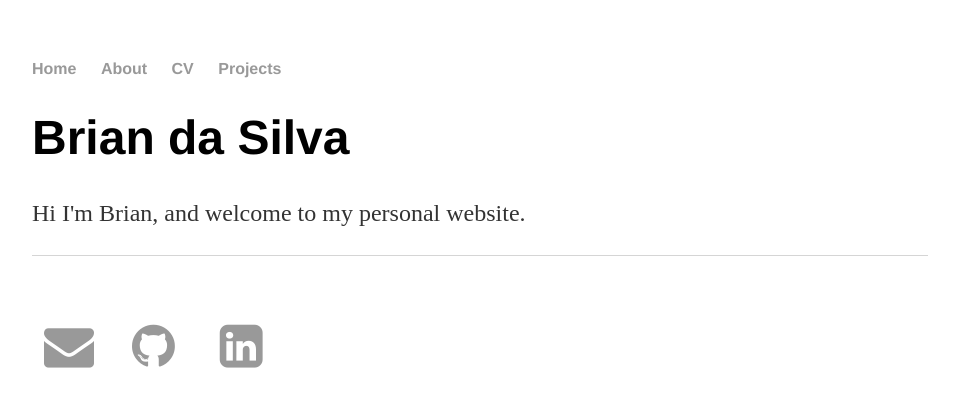
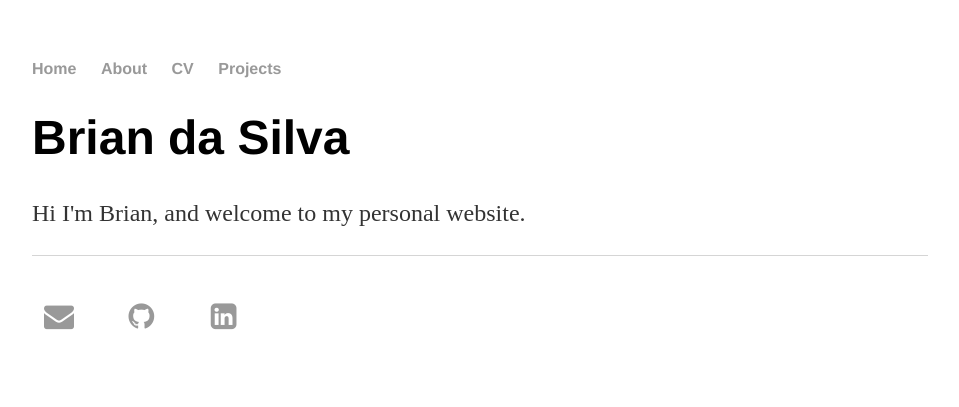
Before and after one commit to br1317/br1317.github.io, a Jekyll site: the page built from index.html, in a window 1280 px wide. Shown: the top 407 px of the page, without its empty margins (160-1119 px from the left). Built offline with Jekyll 4.4.1, drawn with Linux system fonts in a browser that asks for light colours.

Commit message:
Update main.css

```diff
--- a/css/main.css
+++ b/css/main.css
@@ -33,7 +33,7 @@ p {
 }
 footer {
     border-top: 1px solid #d5d5d5;
-    font-size: 50px;
+    font-size: 30px;
 }
 
 .fa {
```
